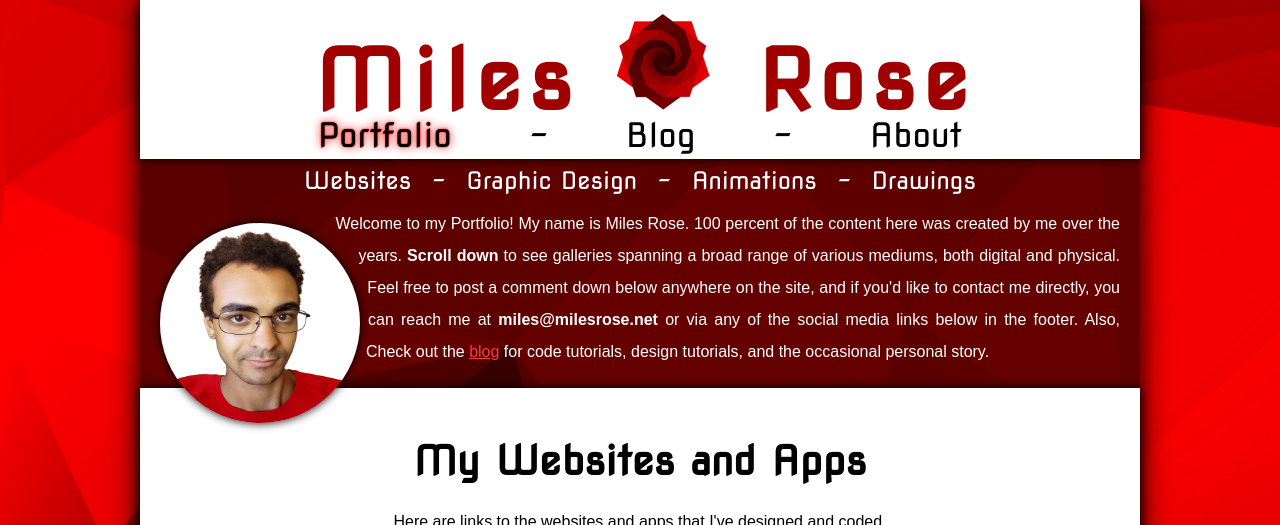
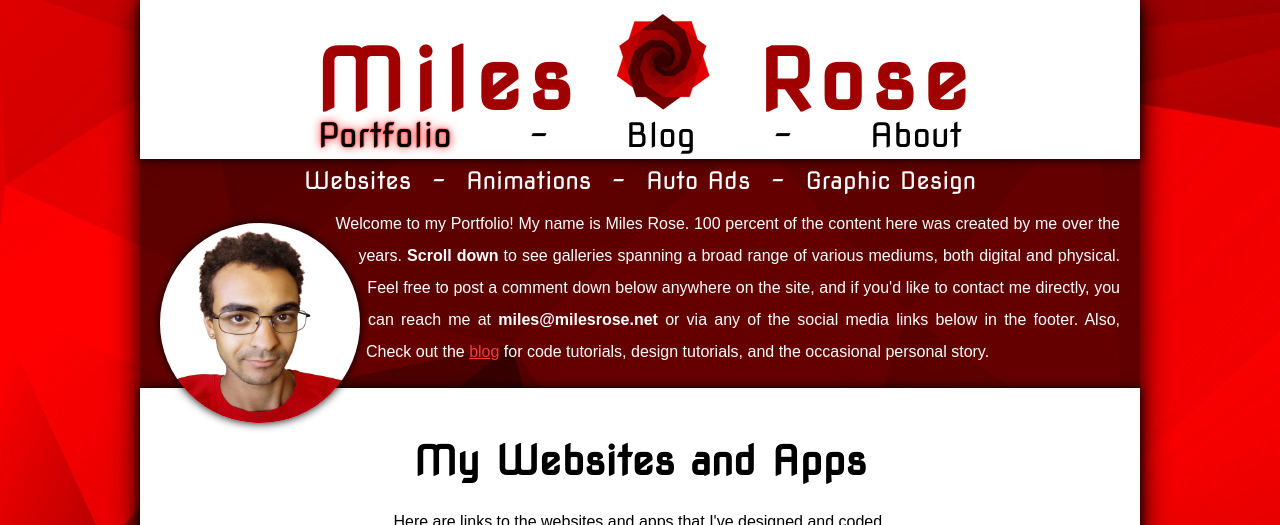
Before and after one commit to MilesOfRoses/my-jekyll, a Jekyll site: the page built from index.html, in a window 1280 px wide and 900 px high, cut to the strip 0-525 px from the top of the window. Built offline with Jekyll 4.4.1, drawn with Linux system fonts in a browser that asks for light colours; a script that is not in the unit is left out; comment, search, counter and statistics services are not loaded.

Commit message:
put the a link to the auto ads section on top of the home page

```diff
--- a/index.html
+++ b/index.html
@@ -8,11 +8,11 @@ meta: A portfolio of animations, drawings and sculptures by Miles Rose
 	<ul class="subnav portfolio">
 		<li><a href="{{site.baseurl}}#websites">Websites</a></li>
 		<li>-</li>
-		<li><a href="graphics/">Graphic Design</a></li>
-		<li>-</li>
 		<li><a href="{{site.baseurl}}#animations">Animations</a></li>
 		<li>-</li>
-		<li><a href="{{site.baseurl}}#drawings">Drawings</a></li>
+		<li><a href="{{site.baseurl}}#auto-ads">Auto Ads</a></li>
+		<li>-</li>
+		<li><a href="graphics/">Graphic Design</a></li>
 	</ul>
 </nav>
 
```
